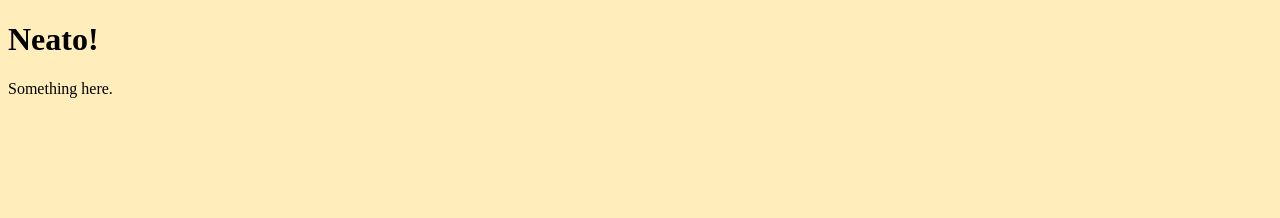
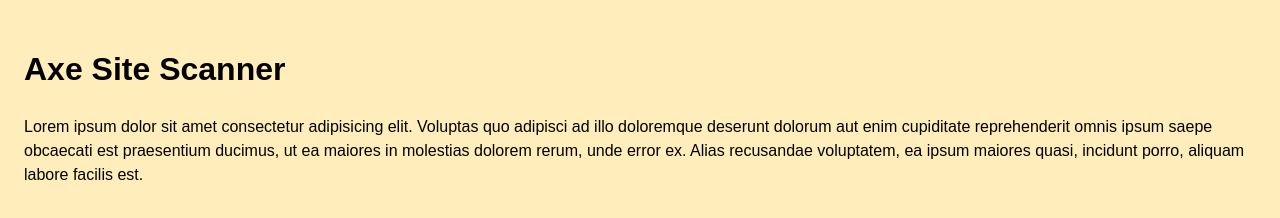
Before and after one commit to stephenjbell/axe-site-scanner, an Eleventy site: page src/index.html in a window 1280 px wide. Built offline with nearby package versions, Linux system fonts and the light colour scheme; Eleventy itself is replaced by a stand-in of ours; files that its build step writes are made by us from their sources.

Commit message:
README and loading dependencies

```diff
--- a/package.json
+++ b/package.json
@@ -16,6 +16,8 @@
   "license": "ISC",
   "dependencies": {
     "@11ty/eleventy": "^2.0.0",
+    "axe-core": "^4.6.3",
+    "puppeteer": "^19.6.3",
     "sass": "^1.58.1"
   }
 }
--- /dev/null
+++ b/src/_data/site.json
@@ -0,0 +1,6 @@
+{
+  "name": "Axe Site Scanner",
+  "url": "-",
+  "trackingCodeHead": "",
+  "trackingCodeBody": ""
+}
--- a/src/css/site.scss
+++ b/src/css/site.scss
@@ -2,5 +2,9 @@
 
 body {
     background-color:#feb;
+    color:#4e4b46;
     color:$black;
+    font-family:sans-serif;
+    padding:1rem;
+    line-height:1.5;
 }
--- a/src/index.html
+++ b/src/index.html
@@ -8,7 +8,7 @@
     <link rel="stylesheet" href="css/site.css">
 </head>
 <body>
-    <h1>Neato!</h1>
-    <p>Something here.</p>
+    <h1>{{site.name}}</h1>
+    <p>Lorem ipsum dolor sit amet consectetur adipisicing elit. Voluptas quo adipisci ad illo doloremque deserunt dolorum aut enim cupiditate reprehenderit omnis ipsum saepe obcaecati est praesentium ducimus, ut ea maiores in molestias dolorem rerum, unde error ex. Alias recusandae voluptatem, ea ipsum maiores quasi, incidunt porro, aliquam labore facilis est.</p>
 </body>
 </html>
```
Also changed, not shown: README.md.
